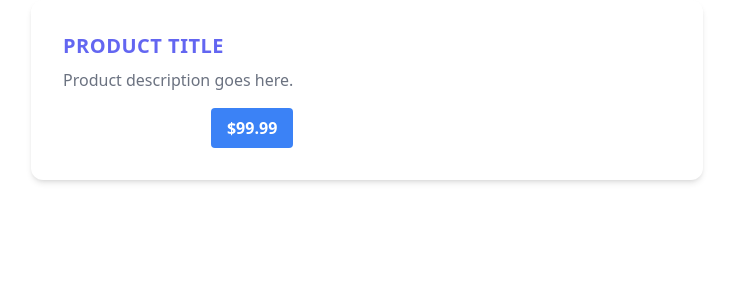
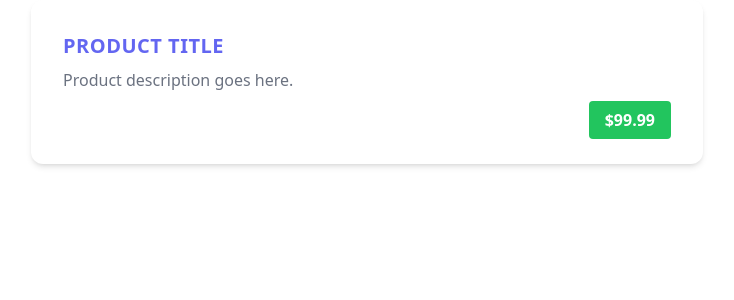
Before and after one commit to team-getaba/Digital_suq, a React (Vite) app: page /dembegnaorders in a window 1280 px wide. Shown: the top 300 px of the page, without its empty margins (273-1007 px from the left). Built offline with nearby package versions, Linux system fonts and the light colour scheme.

Commit message:
fix bug in ordercard

```diff
--- a/src/component/OrderCard.jsx
+++ b/src/component/OrderCard.jsx
@@ -4,13 +4,13 @@ const OrderCard = ({ title, description, price }) => {
   return (
     <div className="max-w-md mx-auto bg-white rounded-xl shadow-md overflow-hidden md:max-w-2xl">
       <div className="md:flex">
-        <div className="p-8">
-          <div className="uppercase tracking-wide text-sm text-indigo-500 font-semibold text-xl">
+        <div className="p-8 w-full">
+          <div className="uppercase tracking-wide text-indigo-500 font-semibold text-xl">
             {title}
           </div>
           <p className="mt-2 text-gray-500">{description}</p>
           <p className="mt-4 text-right">
-            <span className="inline-block bg-blue-500 text-white font-bold py-2 px-4 rounded focus:outline-none focus:shadow-outline">
+            <span className="bg-green-500 text-white font-bold py-2 px-4 rounded focus:outline-none focus:shadow-outline">
               {price}
             </span>
           </p>
@@ -19,4 +19,5 @@ const OrderCard = ({ title, description, price }) => {
     </div>
   );
 };
+
 export default OrderCard;
```
